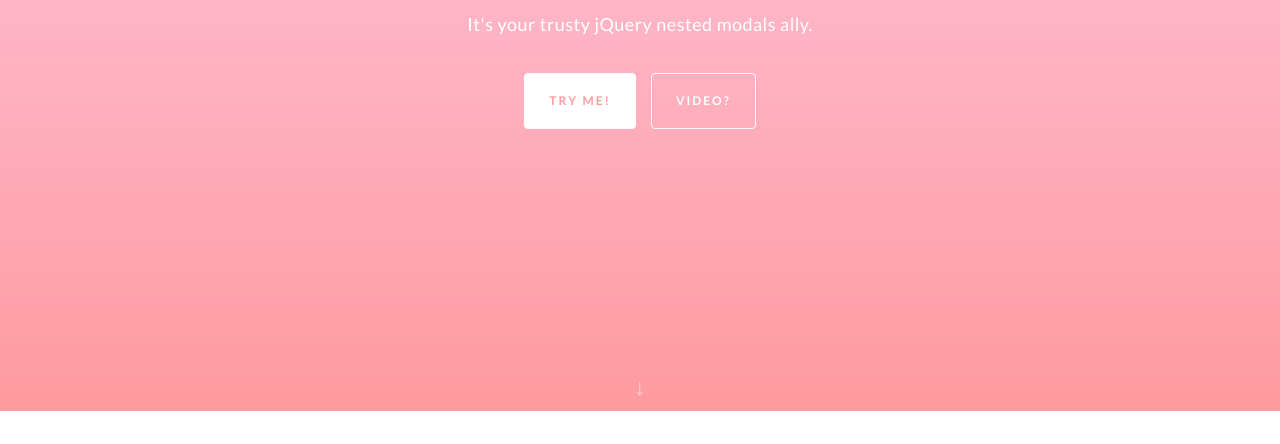
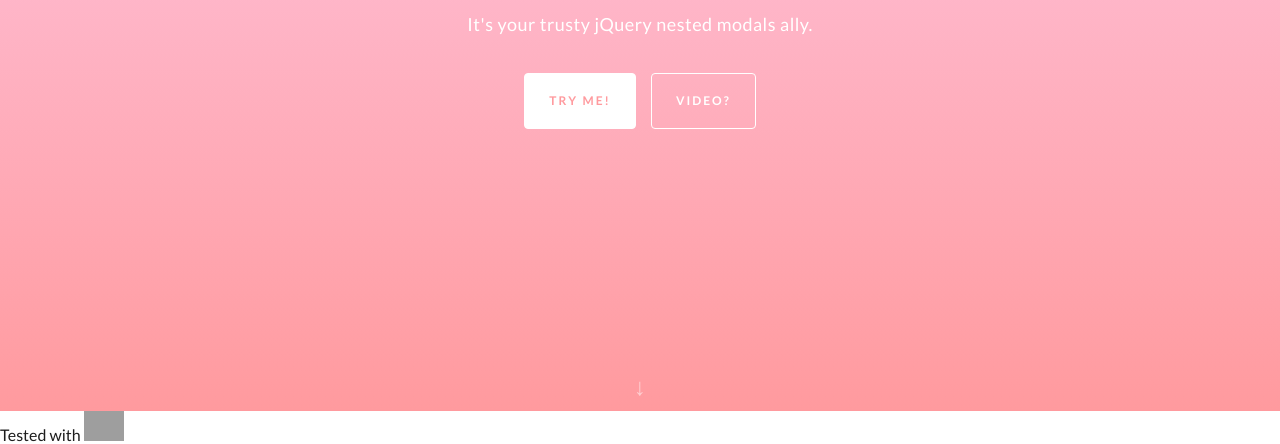
Before and after one commit to stamat/modally, a website: page index.html in a window 1280 px wide. Shown: the part 389-833 px from the top of the page. Before the commit the page ends 800 px from the top, so only its background shows below. Drawn offline with nearby package versions, Linux system fonts and the light colour scheme; grey boxes are pictures that could not be loaded; a web font is replaced by a local one.

Commit message:
Update index.html

```diff
--- a/index.html
+++ b/index.html
@@ -266,6 +266,7 @@
                         <a href="#dolor" target="_modal:close" class="button gradient small">Close me!</a>
                     </div>
                 </div>
+                <div class="browserstack">Tested with <a href="https://browserstack.com"><img style="height: 30px;" src="https://imgur.com/LFUFTyF.png" alt="BrowserStack" /></a></div>
             </main>
         </div>
         <script type="text/javascript">
```
